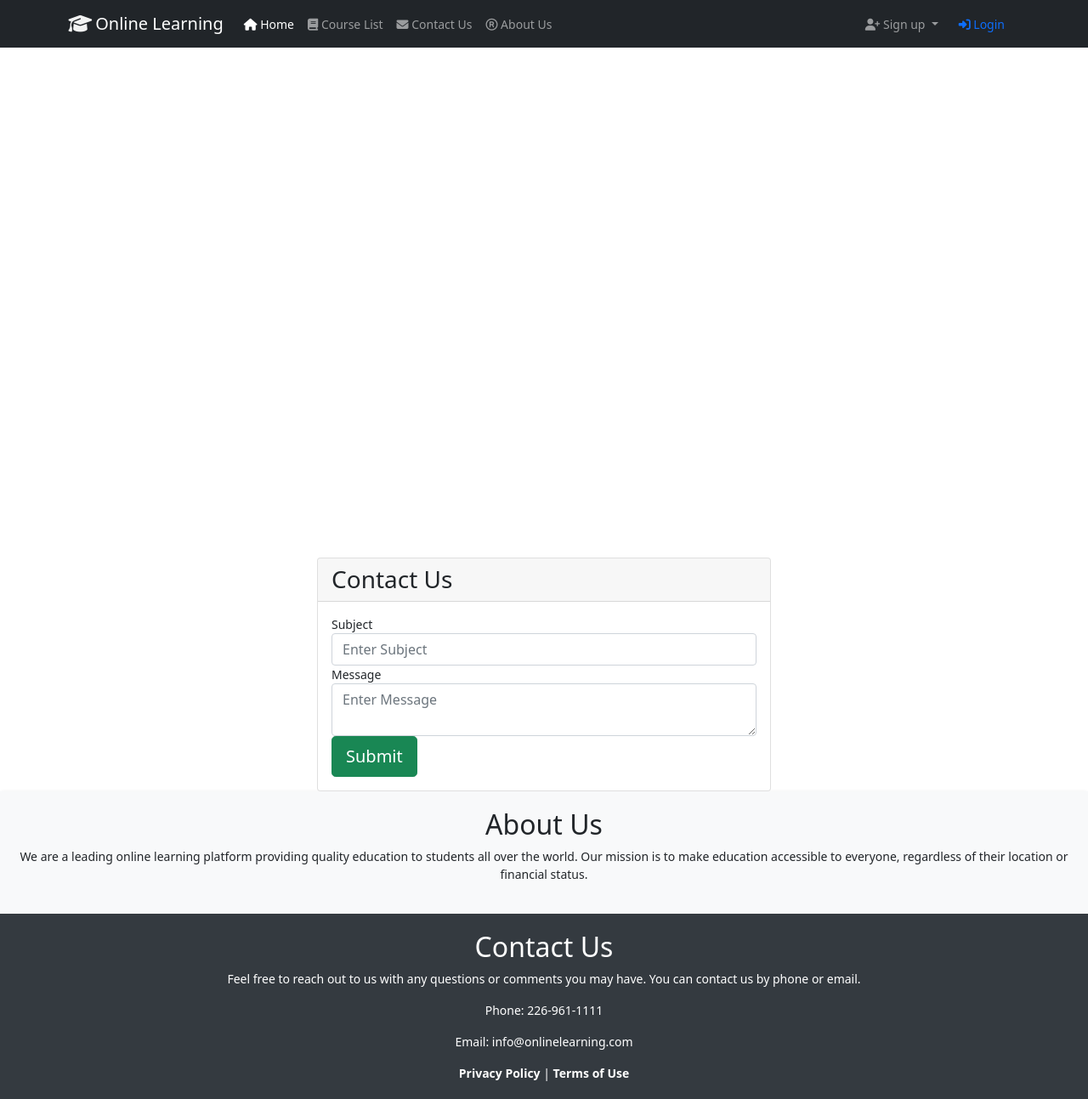
After one commit to SanazJafari/WhiteboardApp, a Django app: page /contact_us/ in a window 1280 px wide. The commit adds this page. Shown: the whole page at 85% size. Run offline with Django 4.2, Linux system fonts and the light colour scheme; some libraries are stand-ins or nearby versions.

Commit message:
Finalizing ContactUs.html

```diff
--- a/WhiteboardApp/forms.py
+++ b/WhiteboardApp/forms.py
@@ -86,3 +86,8 @@ class PhoneVerificationForm(forms.ModelForm):
         widgets = {
             'phone_number': forms.TextInput(attrs={'placeholder': 'Enter your phone number'}),
         }
+
+
+class ContactForm(forms.Form):
+    subject = forms.CharField(required=True)
+    message = forms.CharField(widget=forms.Textarea, required=True)
--- a/WhiteboardApp/urls.py
+++ b/WhiteboardApp/urls.py
@@ -97,4 +97,7 @@ urlpatterns = [
          name='complete-content_for_student'),
     path('course/<int:course_id>/progress/', views.course_progress, name='course-progress'),
 
+    # Contact Us Urls
+    path('contact_us/', views.contact_us, name='contact-us'),
+
 ]
--- a/WhiteboardApp/views.py
+++ b/WhiteboardApp/views.py
@@ -2,15 +2,16 @@ import random
 
 from django.contrib.auth import authenticate, login
 from django.contrib import auth
+from django.core.mail import send_mail, EmailMessage
 from django.shortcuts import render, get_object_or_404, get_list_or_404, redirect
 
 from WhiteboardApp.models import User, Instructor, Course, Membership, Payment, Student, Enrollment, Grade, Content, \
     Progress
 from .forms import InstructorForm, CourseForm, MembershipForm, PaymentForm, StudentForm, \
-    EnrollmentForm, GradeForm, SignUpForm, PaymentFormStripe, ContentForm, PhoneVerificationForm
+    EnrollmentForm, GradeForm, SignUpForm, PaymentFormStripe, ContentForm, PhoneVerificationForm, ContactForm
 import os
 from django.contrib.auth.views import LoginView, LogoutView
-from django.http import JsonResponse
+from django.http import JsonResponse, BadHeaderError, HttpResponse
 import datetime
 from django.core.paginator import Paginator
 
@@ -746,7 +747,8 @@ def phone_verification(request):
             return redirect('WhiteboardApp:verify_phone_number')
     else:
         form = PhoneVerificationForm()
-    return render(request, 'VerificationTemplates/verify_phone_number.html', {'form': form, 'pageTitle': 'Phone Verification'})
+    return render(request, 'VerificationTemplates/verify_phone_number.html',
+                  {'form': form, 'pageTitle': 'Phone Verification'})
 
     # ... rest of the function ...
 
@@ -762,7 +764,8 @@ def verify_phone_number(request):
             return redirect('student_update_by_userid', user_id=user_id)  # replace with actual URL name and argument
         else:
             # The verification code is incorrect, show an error
-            return render(request, 'VerificationTemplates/verify_phone_number.html', {'error': 'The entered code is incorrect.'})
+            return render(request, 'VerificationTemplates/verify_phone_number.html',
+                          {'error': 'The entered code is incorrect.'})
 
 
     elif request.method == 'GET':
@@ -776,9 +779,39 @@ def verify_phone_number(request):
             # Store the phone number and verification code in the session
             request.session['phone_number'] = phone_number
             request.session['verification_code'] = verification_code
-            return render(request, 'VerificationTemplates/student_update_by_userid.html', {'phone_number': phone_number})
+            return render(request, 'StudentTemplates/student_update_by_userid.html', {'phone_number': phone_number})
         else:
             return render(request, 'VerificationTemplates/verify_phone_number.html',
                           {'error': 'No phone number provided.'})
     else:
         return render(request, 'VerificationTemplates/verify_phone_number.html')
+
+
+# -_-_-_-_-_-_-_-_-_-_-_-_-_-_-_-_-_-_-_-_-_-_-_- Contact Us -_-_-_-_-_-_-_-_-_-_-_-_-_-_-_-_-_-_-_-_-_-_-_-_- #
+def contact_us(request):
+    if request.method == 'POST':
+        form = ContactForm(request.POST)
+        if form.is_valid():
+
+            subject = form.cleaned_data['subject']
+            message = form.cleaned_data['message']
+            from_email = request.user.email
+
+            try:
+                email = EmailMessage(
+                    subject,
+                    message,
+                    from_email,
+                    [settings.EMAIL_HOST_USER],
+                    reply_to=[from_email],
+                )
+                email.send()
+            except BadHeaderError:
+                return HttpResponse('Invalid header found.')
+            # Show a message that the email has been sent successfully, and redirect to the Contact Us page
+            messages.success(request, 'Your message has been sent successfully.')
+            return redirect('WhiteboardApp:contact-us')
+
+    else:
+        form = ContactForm()
+    return render(request, 'ContactUsTemplates/ContactUs.html', {'form': form})
--- /dev/null
+++ b/templates/ContactUsTemplates/ContactUs.html
@@ -0,0 +1,29 @@
+{% extends 'base.html' %}
+
+{% block content %}
+    <div class="container">
+        <div class="row justify-content-center">
+            <div class="col-md-6">
+                <div class="card">
+                    <div class="card-header">
+                        <h3 class="mb-0">Contact Us</h3>
+                    </div>
+                    <div class="card-body">
+                        <form class="form" role="form" method="post">
+                            {% csrf_token %}
+                            <div class="form-group">
+                                <label for="id_subject">Subject</label>
+                                <input id="id_subject" class="form-control" type="text" name="{{ form.subject.name }}" placeholder="Enter Subject">
+                            </div>
+                            <div class="form-group">
+                                <label for="id_message">Message</label>
+                                <textarea id="id_message" class="form-control" name="{{ form.message.name }}" placeholder="Enter Message"></textarea>
+                            </div>
+                            <button type="submit" class="btn btn-success btn-lg float-right">Submit</button>
+                        </form>
+                    </div>
+                </div>
+            </div>
+        </div>
+    </div>
+{% endblock %}
--- a/templates/login.html
+++ b/templates/login.html
@@ -46,6 +46,6 @@
 {#<script src="https://code.jquery.com/jquery-3.3.1.min.js"></script>#}
 <!-- Bootstrap JavaScript -->
 {#<script src="https://cdn.jsdelivr.net/npm/bootstrap@5.0.2/dist/js/bootstrap.bundle.min.js"></script>#}
-<script src="{% static 'js/login.js' %}"></script>
+{#<script src="{% static 'js/login.js' %}"></script>#}
 </body>
 </html>
```
Also changed, not shown: Whiteboard/settings.py (+10 -0 lines).
